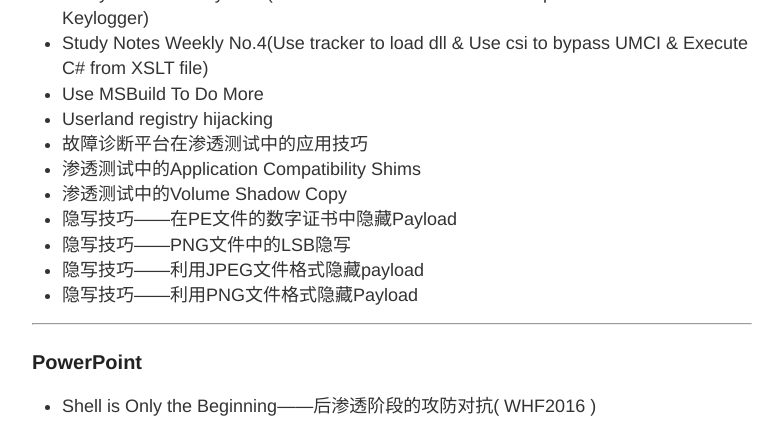
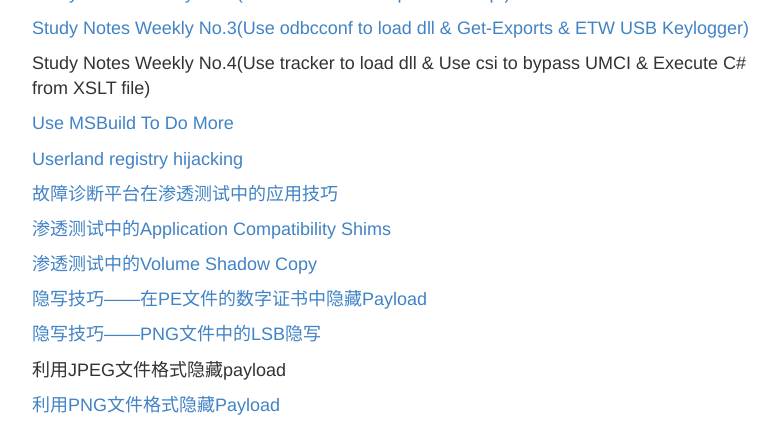
Before and after one commit to 3gstudent/backup-3gstudent.github.io, a Jekyll site: the page built from about.md, in a window 1280 px wide and 900 px high, scrolled down 1837 px, cut to the strip 0-422 px from the top of the window. Shown: the whole strip, without its empty margins (248-1031 px from the left). Built offline with Jekyll 4.4.1, drawn with Linux system fonts in a browser that asks for light colours.

Commit message:
Update about.md

```diff
--- a/about.md
+++ b/about.md
@@ -68,21 +68,35 @@ Github:  https://github.com/3gstudent
 
  [Joomla 3.4.4-3.6.3 Account Creation &Privilege Escalation测试记录](https://3gstudent.github.io/3gstudent.github.io/Joomla-3.4.4-3.6.3-Account-Creation-&Privilege-Escalation%E6%B5%8B%E8%AF%95%E8%AE%B0%E5%BD%95/)
 
-- Netsh persistence
-- Study Notes of WMI Persistence using wmic.exe
-- Study Notes Weekly No.1(Monitor WMI & ExportsToC++ & Use DiskCleanup bypass UAC)
-- Study Notes Weekly No.2(Shellcode Via JScript & VBScript)
-- Study Notes Weekly No.3(Use odbcconf to load dll & Get-Exports & ETW USB Keylogger)
-- Study Notes Weekly No.4(Use tracker to load dll & Use csi to bypass UMCI & Execute C# from XSLT file)
-- Use MSBuild To Do More
-- Userland registry hijacking
-- 故障诊断平台在渗透测试中的应用技巧
-- 渗透测试中的Application Compatibility Shims
-- 渗透测试中的Volume Shadow Copy
-- 隐写技巧——在PE文件的数字证书中隐藏Payload
-- 隐写技巧——PNG文件中的LSB隐写
-- 隐写技巧——利用JPEG文件格式隐藏payload
-- 隐写技巧——利用PNG文件格式隐藏Payload
+ [Netsh persistence](https://3gstudent.github.io/3gstudent.github.io/Netsh-persistence/)
+
+ [Study Notes of WMI Persistence using wmic.exe](https://3gstudent.github.io/3gstudent.github.io/Study-Notes-of-WMI-Persistence-using-wmic.exe/)
+
+ [Study Notes Weekly No.1(Monitor WMI & ExportsToC++ & Use DiskCleanup bypass UAC)](https://3gstudent.github.io/3gstudent.github.io/Study-Notes-Weekly-No.1(Monitor-WMI_ExportsToC++_Use-DiskCleanup-bypass-UAC)/)
+
+ [Study Notes Weekly No.2(Shellcode Via JScript & VBScript)](https://3gstudent.github.io/3gstudent.github.io/Study-Notes-Weekly-No.2(Shellcode-Via-JScript-&-VBScript)/)
+
+ [Study Notes Weekly No.3(Use odbcconf to load dll & Get-Exports & ETW USB Keylogger)](https://3gstudent.github.io/3gstudent.github.io/Study-Notes-Weekly-No.3(Use-odbcconf-to-load-dll-&-Get-Exports-&-ETW-USB-Keylogger)/)
+
+ Study Notes Weekly No.4(Use tracker to load dll & Use csi to bypass UMCI & Execute C# from XSLT file)
+
+ [Use MSBuild To Do More](https://3gstudent.github.io/3gstudent.github.io/Use-MSBuild-To-Do-More/)
+
+ [Userland registry hijacking](https://3gstudent.github.io/3gstudent.github.io/Userland-registry-hijacking/)
+
+ [故障诊断平台在渗透测试中的应用技巧](https://3gstudent.github.io/3gstudent.github.io/%E6%95%85%E9%9A%9C%E8%AF%8A%E6%96%AD%E5%B9%B3%E5%8F%B0%E5%9C%A8%E6%B8%97%E9%80%8F%E6%B5%8B%E8%AF%95%E4%B8%AD%E7%9A%84%E5%BA%94%E7%94%A8%E6%8A%80%E5%B7%A7/)
+
+ [渗透测试中的Application Compatibility Shims](https://3gstudent.github.io/3gstudent.github.io/%E6%B8%97%E9%80%8F%E6%B5%8B%E8%AF%95%E4%B8%AD%E7%9A%84Application-Compatibility-Shims/)
+
+ [渗透测试中的Volume Shadow Copy](https://3gstudent.github.io/3gstudent.github.io/%E6%B8%97%E9%80%8F%E6%B5%8B%E8%AF%95%E4%B8%AD%E7%9A%84Volume-Shadow-Copy/)
+
+ [隐写技巧——在PE文件的数字证书中隐藏Payload](https://3gstudent.github.io/3gstudent.github.io/%E9%9A%90%E5%86%99%E6%8A%80%E5%B7%A7-%E5%9C%A8PE%E6%96%87%E4%BB%B6%E7%9A%84%E6%95%B0%E5%AD%97%E8%AF%81%E4%B9%A6%E4%B8%AD%E9%9A%90%E8%97%8FPayload/)
+
+ [隐写技巧——PNG文件中的LSB隐写](https://3gstudent.github.io/3gstudent.github.io/%E9%9A%90%E5%86%99%E6%8A%80%E5%B7%A7-PNG%E6%96%87%E4%BB%B6%E4%B8%AD%E7%9A%84LSB%E9%9A%90%E5%86%99/)
+
+ 利用JPEG文件格式隐藏payload
+
+ [利用PNG文件格式隐藏Payload](https://3gstudent.github.io/3gstudent.github.io/%E9%9A%90%E5%86%99%E6%8A%80%E5%B7%A7-%E5%88%A9%E7%94%A8PNG%E6%96%87%E4%BB%B6%E6%A0%BC%E5%BC%8F%E9%9A%90%E8%97%8FPayload/)
 
 ---
 
```
